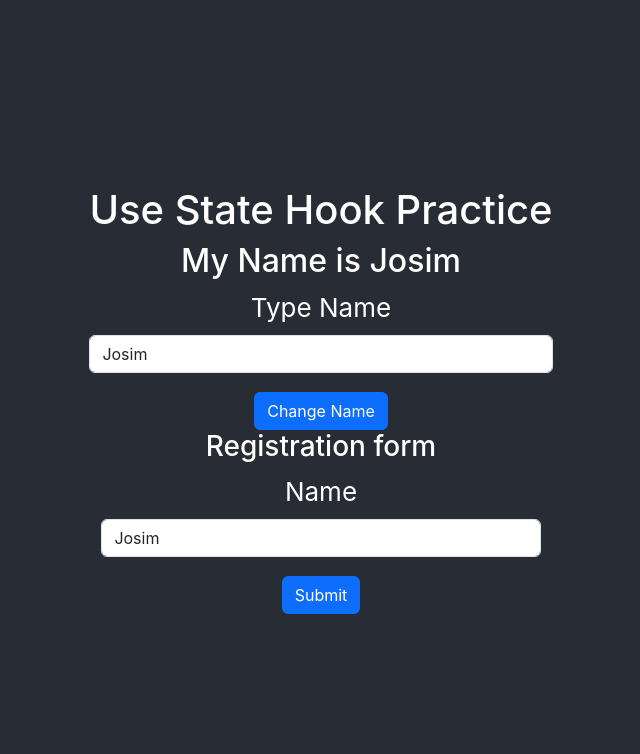
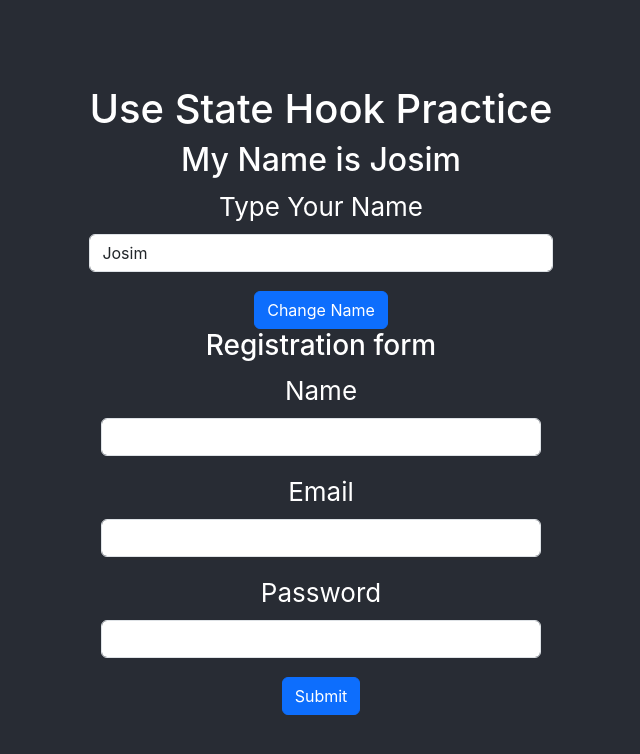
Before and after one commit to rashedulalam46/react-hooks, a React (Create React App) app: page / in a window 1280 px wide. Shown: the top 754 px of the page, without its empty margins (319-959 px from the left). Built offline with nearby package versions, Linux system fonts and the light colour scheme.

Commit message:
code updated

```diff
--- a/src/Pages/UseState.jsx
+++ b/src/Pages/UseState.jsx
@@ -13,7 +13,7 @@ function UseState() {
             <h2>My Name is {Name}</h2>
             <form>
                 <div className="mb-3">
-                    <label htmlFor="typeName" className="form-label">Type Name</label>
+                    <label htmlFor="typeName" className="form-label">Type Your Name</label>
                     <input type="text" className="form-control" id="typeName" value={Name} onChange={(e) => setName(e.target.value)} />
                 </div>
             </form>
@@ -24,7 +24,15 @@ function UseState() {
                 <form>
                     <div className="mb-3">
                         <label htmlFor="name" className="form-label">Name</label>
-                        <input type="text" className="form-control" id="name" value={Name} onChange={(e) => setName(e.target.value)} />
+                        <input type="text" className="form-control" id="name" />
+                    </div>
+                    <div className="mb-3">
+                        <label htmlFor="email" className="form-label">Email</label>
+                        <input type="email" className="form-control" id="email" />
+                    </div>
+                    <div className="mb-3">
+                        <label htmlFor="password" className="form-label">Password</label>
+                        <input type="password" className="form-control" id="password" />
                     </div>
                     <button type="submit" className="btn btn-primary">Submit</button>
                 </form>
```
